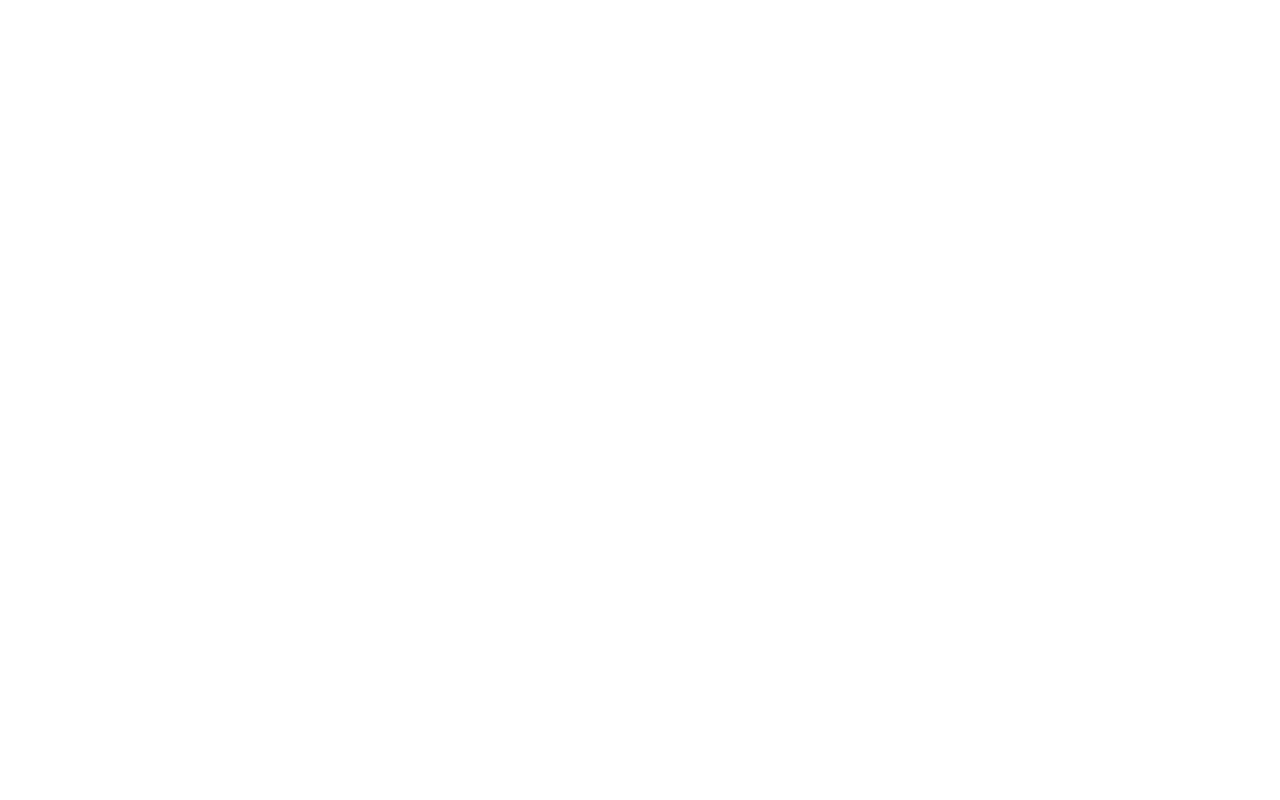
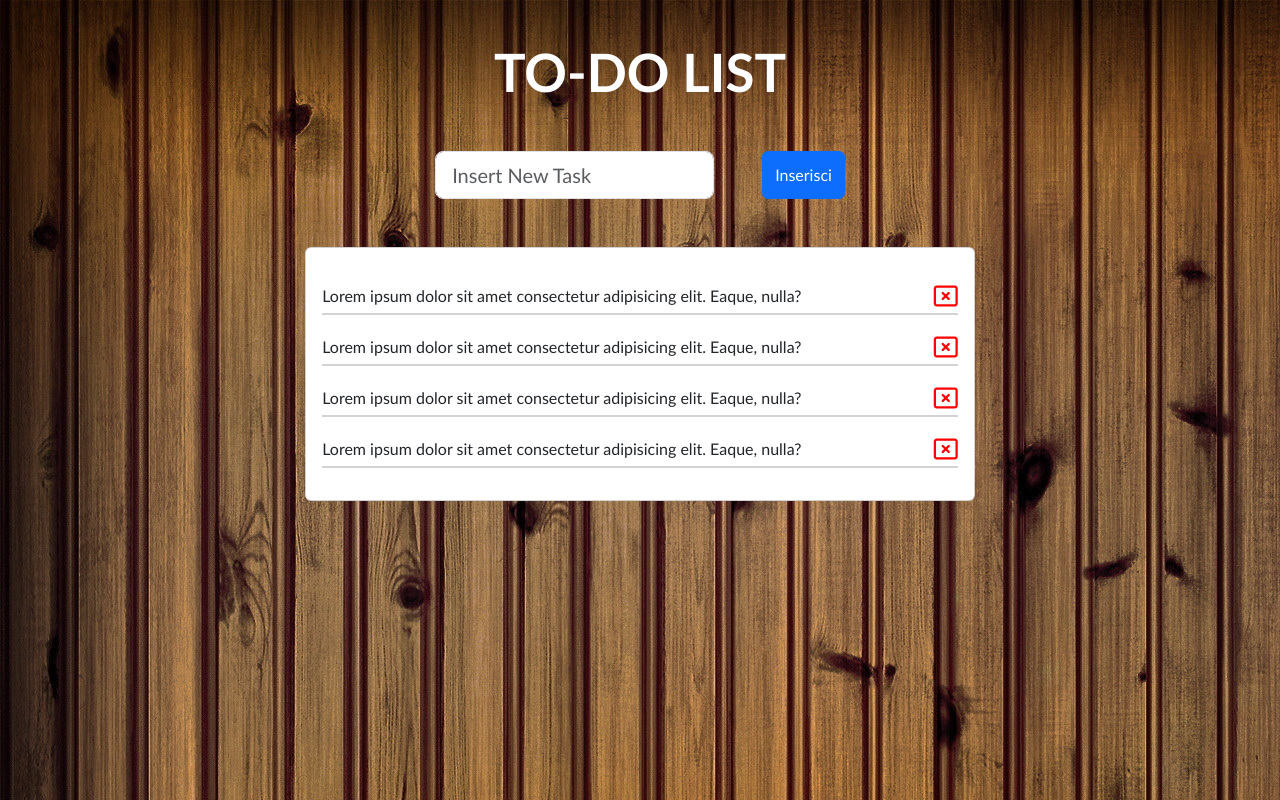
Before and after one commit to pietrolupi/vue-todolist, a plain HTML site: page index.html in a window 1280 px wide. Drawn offline with nearby package versions, Linux system fonts and the light colour scheme.

Commit message:
[add]: struttura html-css basic

```diff
--- a/CSS/style.css
+++ b/CSS/style.css
@@ -2,3 +2,33 @@
 body{
   font-family: 'Trebuchet MS', 'Lucida Sans Unicode', 'Lucida Grande', 'Lucida Sans', Arial, sans-serif;
 }
+
+.background-general{
+  background-image: url('/img/background.jpg');
+  height: 100vh;
+}
+
+.container#app h1{
+  color: white;
+  padding: 40px 0;
+  font-size: 3.3rem;
+  font-weight: 900;
+}
+
+ul{
+  list-style: none;
+  padding: 0 ;
+
+}
+
+ul li{
+  padding: 20px 0 5px 0;
+  border-bottom: 2px solid lightgrey;
+}
+
+ul i{
+  float: right;
+  font-size: 1.5rem;
+  color: red;
+  cursor: pointer;
+}
--- a/index.html
+++ b/index.html
@@ -17,6 +17,43 @@
   <title>Document</title>
 </head>
 <body>
+  <div class="background-general">
+    <div class="container " id="app">
+      <h1 class="text-center">TO-DO LIST</h1>
+
+      <div class="d-flex justify-content-center mb-5">
+        <input class="form-control form-control-lg w-25 me-5" type="text" placeholder="Insert New Task">
+        <button class="btn btn-primary">Inserisci</button>
+      </div>
+
+      <div class="card m-auto p-3" style="width: 60%;">
+
+        <ul>
+          <li>
+            <span>Lorem ipsum dolor sit amet consectetur adipisicing elit. Eaque, nulla?</span>
+            <i class="fa-regular fa-rectangle-xmark"></i>
+          </li>
+
+          <li>
+            <span>Lorem ipsum dolor sit amet consectetur adipisicing elit. Eaque, nulla?</span>
+            <i class="fa-regular fa-rectangle-xmark"></i>
+          </li>
+
+          <li>
+            <span>Lorem ipsum dolor sit amet consectetur adipisicing elit. Eaque, nulla?</span>
+            <i class="fa-regular fa-rectangle-xmark"></i>
+          </li>
+
+          <li>
+            <span>Lorem ipsum dolor sit amet consectetur adipisicing elit. Eaque, nulla?</span>
+            <i class="fa-regular fa-rectangle-xmark"></i>
+          </li>
+        </ul>
+
+      </div>
+
+    </div>
+
 
 
   <script src="JS/script.js"></script>
```
Also changed, not shown: img/background.jpg (added).
